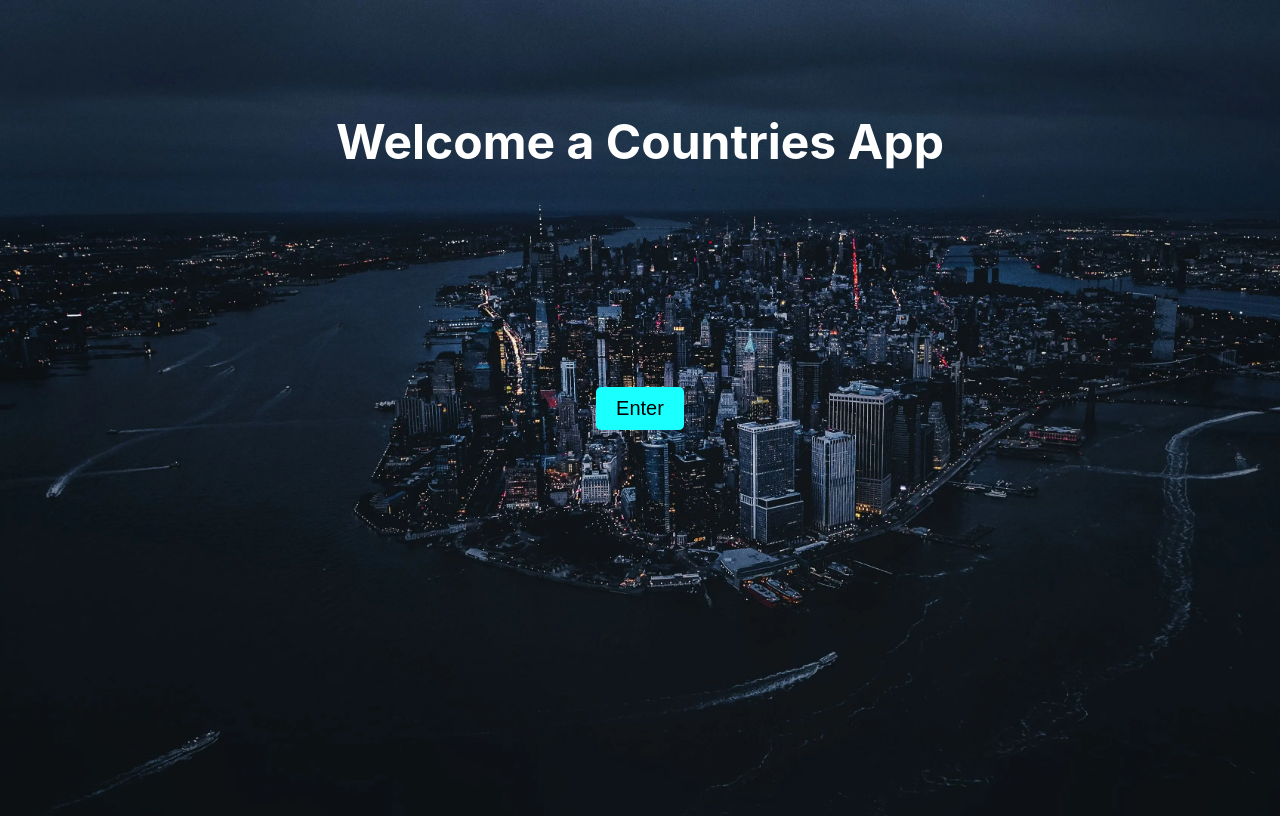
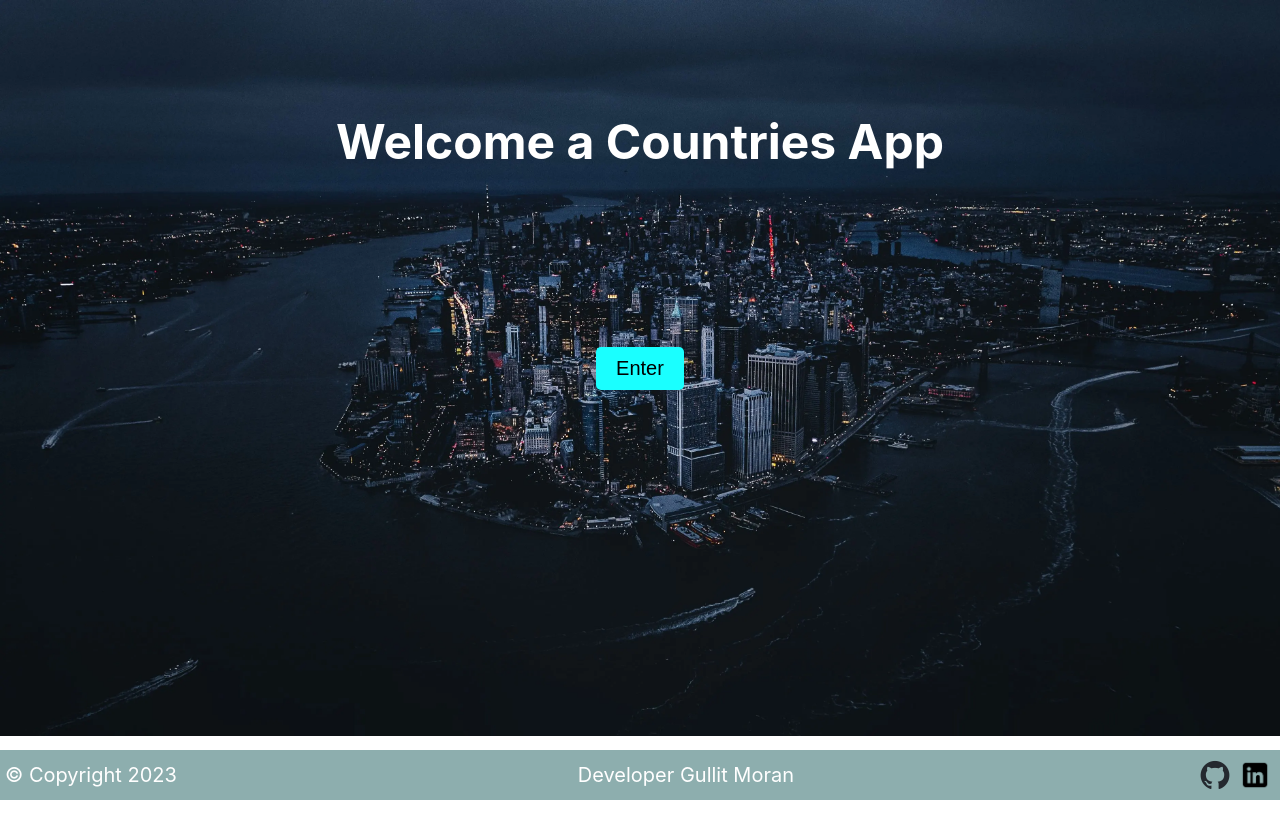
Before and after one commit to morangullit/countries_api, a React (Create React App) app in the folder client/: page / in a window 1280 px wide. Built offline with nearby package versions, Linux system fonts and the light colour scheme.

Commit message:
first commit

```diff
--- a/client/src/App.js
+++ b/client/src/App.js
@@ -1,6 +1,5 @@
 import React from 'react';
 import { Route, useLocation } from 'react-router-dom';
-import { About } from './components/';
 import Detail from './components/Detail/Detail';
 import CreateActivity from './components/Form/CreateActivity';
 import HomePage from './components/HomePage/HomePage';
@@ -19,7 +18,6 @@ function App() {
       <Route path="/create">
         <CreateActivity showNavbar={false} />
       </Route>
-      <Route path="/about" component={About} />
       <Route path="/home" render={() => <HomePage />} />
     </div>
   );
--- a/client/src/components/About/About.jsx
+++ /dev/null
@@ -1,12 +0,0 @@
-import React from 'react'
-import styles from './About.module.css'
-
-export const About = () => {
-  return (
-    <>
-      <h1 className={styles.about}>Gullit Moran</h1>
-      <h2 className={styles.about}>Desarrollador FullStack</h2>
-      <p>Hola </p>
-    </>
-  )
-}
--- a/client/src/components/About/About.module.css
+++ /dev/null
@@ -1,3 +0,0 @@
-.about{
-    color: white;
-}
--- a/client/src/components/Cards/Cards.jsx
+++ b/client/src/components/Cards/Cards.jsx
@@ -29,8 +29,9 @@ const Cards = () => {
   const paginate = (pageNumber) => setCurrentPage(pageNumber);
 
   return (
+    <>
+      <Pagination perPage={perPage} totalItems={totalItems} paginate={paginate} />
       <div className={styles.card_container}>
-      <Pagination perPage={perPage} totalItems={totalItems} paginate={paginate} />
         {currentItems.map((country) => (
           <Card
             key={country.id}
@@ -41,6 +42,7 @@ const Cards = () => {
           />
         ))}
       </div>
+    </>
   );
 };
 
--- a/client/src/components/Cards/Cards.module.css
+++ b/client/src/components/Cards/Cards.module.css
@@ -0,0 +1,5 @@
+.card_container {
+    display: flex;
+    flex-wrap: wrap;
+    justify-content: center;
+  }
--- a/client/src/components/LandingPage/LandingPage.jsx
+++ b/client/src/components/LandingPage/LandingPage.jsx
@@ -1,15 +1,32 @@
 import React from 'react';
 import { Link } from 'react-router-dom';
 import styles from './LandingPage.module.css';
+import GitHub from '../../assets/github.png';
+import Linkedin from '../../assets/linkedin.png';
 
 const LandingPage = () => {
     return (
-        <div className={styles.landing}>
-            <h1 className={styles.landing_h1}>Welcome a Countries App</h1>
-            <Link to="/home">
-                <button className={styles.button}>Enter</button>
-            </Link>
+        <div>
+            <div className={styles.landing}>
+                <h1 className={styles.landing_h1}>Welcome a Countries App</h1>
+                <Link to="/home">
+                    <button className={styles.button}>Enter</button>
+                </Link>
+            </div>
+                <footer className={styles.footer}>
+                    <div className={`${styles.column} ${styles.left}`}>
+                        <p className={styles.copyright}>&copy; Copyright 2023</p>
+                    </div>
+                    <div className={`${styles.column} ${styles.center}`}>
+                        <p >Developer Gullit Moran</p>
+                    </div>
+                    <div className={`${styles.column} ${styles.right}`}>
+                        <img className={styles.logos_img} src={GitHub} alt="Logo de GitHub" />
+                        <img className={styles.logos_img} src={Linkedin} alt="Logo de Linkedin" />
+                    </div>
+                </footer>
         </div>
+
 
     );
 };
--- a/client/src/components/LandingPage/LandingPage.module.css
+++ b/client/src/components/LandingPage/LandingPage.module.css
@@ -2,8 +2,8 @@
   display: flex;
   justify-content: center;
   align-items: center;
-    height: 100vh;
-    width: 100%; /* asegura que el contenedor ocupe todo el ancho de la pantalla */
+  height: 90vh;
+  width: 100%;
 }
 
 .landing_h1 {
@@ -25,3 +25,55 @@
   color: #000000;
   cursor: pointer;
 }
+
+.footer {
+  display: flex;
+  justify-content: space-between;
+  align-items: center;
+  position: fixed;
+  left: 0;
+  bottom: 0;
+  width: 100%;
+  background-color: rgba(92, 139, 139, 0.699);
+  color: white;
+  text-align: center;
+}
+
+.left {
+  display: flex;
+  align-items: center;
+  padding: 5px;
+  margin-right: auto;
+}
+
+.center {
+  display: flex;
+  align-items: center;
+  justify-content: center;
+  padding: 5px;
+  flex-grow: 1;
+}
+
+.right {
+  display: flex;
+  align-items: center;
+  justify-content: flex-end;
+  padding: 5px;
+}
+
+.logos_img {
+  width: 30px;
+  height: 30px;
+  padding: 5px;
+}
+
+.column {
+  margin: auto;
+  top: 0;
+  left: 0;
+  bottom: 0;
+  right: 0;
+}
+p {
+  display: contents;
+}
```
Also changed, not shown: client/src/assets/github.png (added), client/src/assets/linkedin.png (added). Lines whose indentation alone changed are shown as unchanged.
